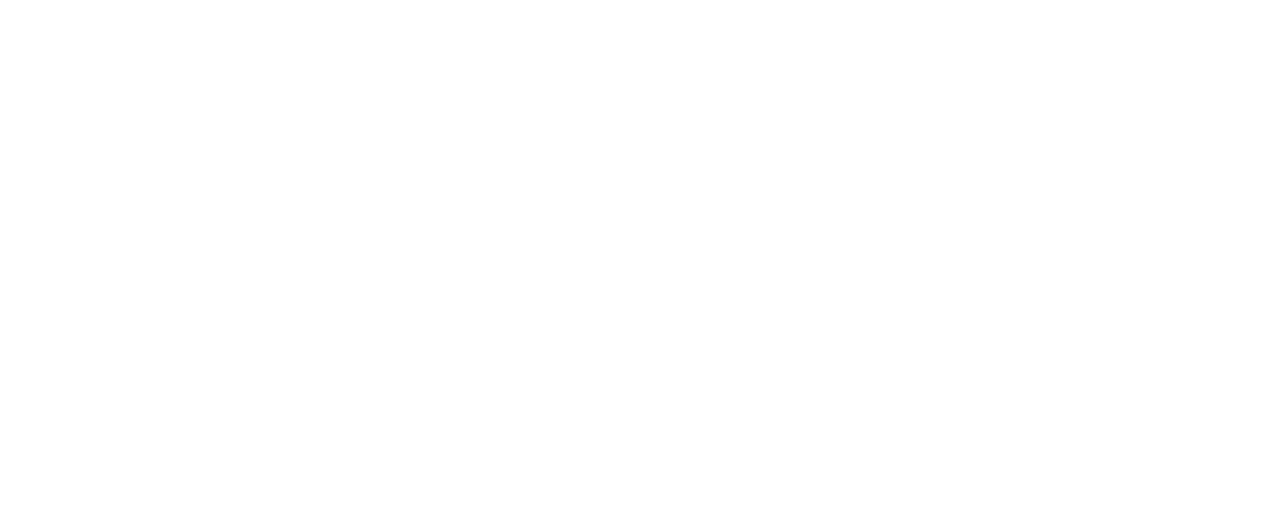
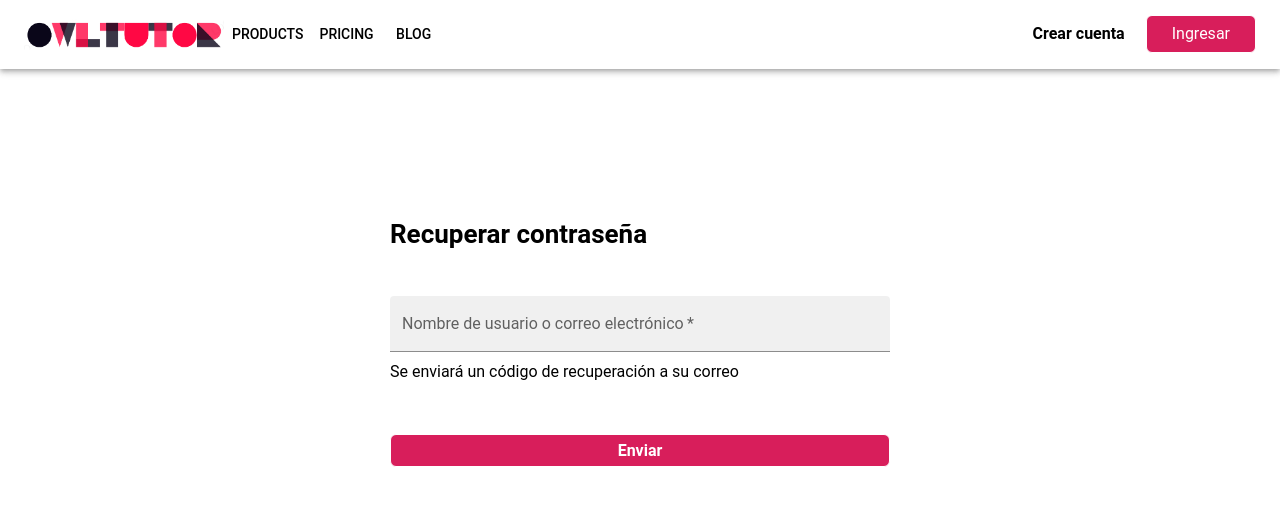
Before and after one commit to asantoro36/Owltutor, a React (Create React App) app: page /password_recover in a window 1280 px wide. Before the commit this address had no page. Shown: the top 506 px of the page. Built offline with nearby package versions, Linux system fonts and the light colour scheme.

Commit message:
Add recover password pages

```diff
--- a/src/App.tsx
+++ b/src/App.tsx
@@ -4,6 +4,7 @@
 import {Home} from "./home/Home";
 import {createTheme, ThemeProvider} from "@mui/material";
 import {Login} from "./login/Login";
+import {PasswordRecover} from "./passwordRecover/PasswordRecover";
 
 const theme = createTheme({
     palette: {
@@ -37,6 +38,7 @@
           <Routes>
             <Route path="/" element={<Home/>}/>
             <Route path="/login" element={<Login/>}/>
+            <Route path="/password_recover" element={<PasswordRecover/>}/>
           </Routes>
         </BrowserRouter>
       </ThemeProvider>
--- a/src/components/AppBar/AppBar.css
+++ b/src/components/AppBar/AppBar.css
@@ -1,4 +1,4 @@
-.login-button {
+.primary-button {
     max-height: 40px;
     display: inline-block;
     border: 1px solid white;
@@ -11,11 +11,11 @@
     color: white;
 }
 
-.login-button:hover {
+.primary-button:hover {
     background-color: #b10f44;
 }
 
-.login-button:active {
+.primary-button:active {
     background-color: #8c0c36;
 }
 
--- a/src/components/AppBar/AppBar.tsx
+++ b/src/components/AppBar/AppBar.tsx
@@ -96,7 +96,7 @@
                         {isLogged()?
                             <div className={"appbar-buttons-container"}>
                                 <div className='create-account-button'><Typography fontWeight={"bold"}>Crear cuenta</Typography></div>
-                                <div className='login-button' onClick={() => {
+                                <div className='primary-button' onClick={() => {
                                     navigate('/login')
                                 }}><Typography>Ingresar</Typography></div>
                             </div>
--- a/src/login/Login.tsx
+++ b/src/login/Login.tsx
@@ -1,6 +1,6 @@
 import React from "react";
+import {LoginForm} from "./LoginForm";
 import AppBar from "../components/AppBar/AppBar";
-import {LoginForm} from "./LoginForm";
 
 export const Login = () => {
     return (
--- a/src/login/LoginForm.tsx
+++ b/src/login/LoginForm.tsx
@@ -29,7 +29,7 @@
                 <h3 className={"title-form"}>Inicia sesión</h3>
                 <div className={"login-input-form"}>
                     <TextField
-                        variant="outlined"
+                        variant="filled"
                         margin="normal"
                         label="Nombre de usuario o correo electrónico"
                         name="username"
@@ -38,7 +38,7 @@
                         required
                     />
                     <TextField
-                        variant="outlined"
+                        variant="filled"
                         margin="normal"
                         label="Contraseña"
                         name="password"
@@ -47,11 +47,11 @@
                         onChange={handleInputChange}
                         required
                     />
-                    <Typography className={"forget-pass"}><a href={"/"}>Olvidé mi contraseña</a></Typography>
+                    <Typography className={"forget-pass"}><a href={"/password_recover"}>Olvidé mi contraseña</a></Typography>
                 </div>
                 <div className={"login-button-form-container"}>
                     <div
-                        className={"login-button"}
+                        className={"primary-button"}
                     >
                         Iniciar sesión
                     </div>
--- /dev/null
+++ b/src/passwordRecover/PasswordRecover.tsx
@@ -0,0 +1,12 @@
+import React from "react";
+import {PasswordRecoverForm} from "./PasswordRecoverForm";
+import AppBar from "../components/AppBar/AppBar";
+
+export const PasswordRecover = () => {
+    return(
+        <div>
+            <AppBar/>
+            <PasswordRecoverForm/>
+        </div>
+        )
+}
--- /dev/null
+++ b/src/passwordRecover/PasswordRecoverForm.tsx
@@ -0,0 +1,106 @@
+import {Divider, TextField} from "@mui/material";
+import React, {useState} from "react";
+import Typography from "@mui/material/Typography";
+import {useNavigate} from "react-router-dom";
+
+export const PasswordRecoverForm = () => {
+
+    const navigate = useNavigate();
+
+    const [userIdentity, setUserIdentity] = useState('');
+    const [passwordRepeat, setPasswordRepeat] = useState('');
+    const [isChangeAvailable, setIsChangeAvailable] = useState(true)
+    const [formData, setFormData] = useState({
+        email: '',
+        password: '',
+        code: ''
+    });
+
+
+    const handleInputChange = (event: any) => {
+        setUserIdentity(event.target.value)
+    };
+
+    const handleSendCode = () => {
+        setIsChangeAvailable(false)
+    };
+
+    return (
+        <div className="login-form">
+            <h3 className={"title-form"}>Recuperar contraseña</h3>
+            {isChangeAvailable ? (
+                <>
+                    <div className={"login-input-form"}>
+                        <TextField
+                            variant="filled"
+                            margin="normal"
+                            label="Nombre de usuario o correo electrónico"
+                            name="userId"
+                            value={userIdentity}
+                            onChange={handleInputChange}
+                            required
+                        />
+                    </div>
+                    <span>
+                    <Typography>
+                        Se enviará un código de recuperación a su correo
+                    </Typography>
+                </span>
+                    <div>
+                        <div
+                            className={"login-button-form-container primary-button"}
+                            onClick={handleSendCode}
+                        >
+                            Enviar
+                        </div>
+                    </div>
+                </>
+            ) : (
+                <>
+                    <div className={"login-input-form"}>
+                        <TextField
+                            variant="filled"
+                            margin="normal"
+                            label="Código"
+                            name="code"
+                            value={formData.code}
+                            onChange={handleInputChange}
+                            required
+                        />
+                    </div>
+                    <div className={"login-input-form"}>
+                        <TextField
+                            variant="filled"
+                            margin="normal"
+                            label="Ingresa tu nueva contraseña"
+                            name="newPassword"
+                            value={formData.password}
+                            onChange={handleInputChange}
+                            required
+                        />
+                    </div>
+                    <div className={"login-input-form"}>
+                        <TextField
+                            variant="filled"
+                            margin="normal"
+                            label="Repite la contraseña"
+                            name="newPasswordRepeat"
+                            value={passwordRepeat}
+                            onChange={handleInputChange}
+                            required
+                        />
+                    </div>
+                    <div>
+                        <div
+                            className={"login-button-form-container primary-button"}
+                            onClick={() => navigate('/login')}
+                        >
+                            Enviar
+                        </div>
+                    </div>
+                </>
+            )}
+        </div>
+    );
+
+}
```
